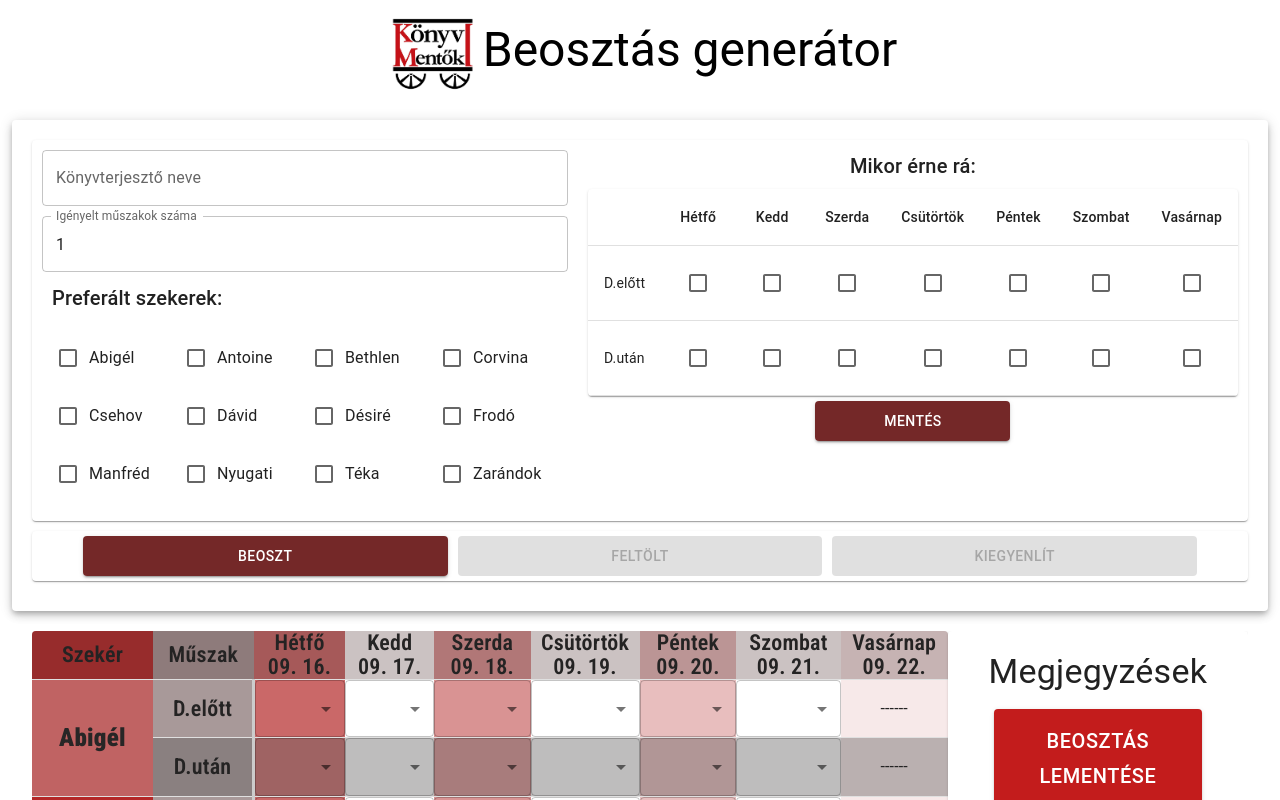
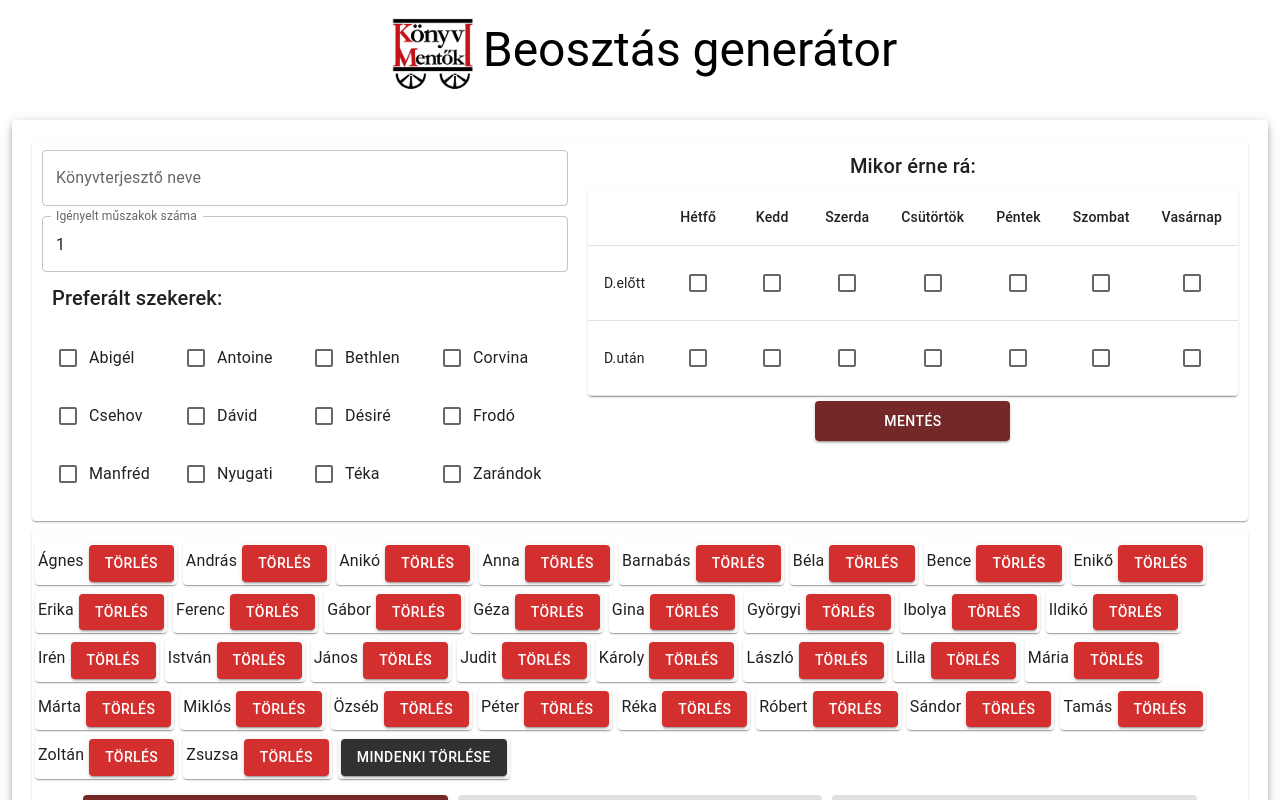
Before and after one commit to molnarbalazsnandor/szeker-beosztas, a React (Create React App) app in the folder szeker-beosztas/: page / in a window 1280 px wide. Shown: the top 800 px of the page. Built offline with nearby package versions, Linux system fonts and the light colour scheme.

Commit message:
backup branch

```diff
--- a/szeker-beosztas/src/App.js
+++ b/szeker-beosztas/src/App.js
@@ -9,7 +9,7 @@ import {
   fillRemainingShifts,
   equalizeShifts,
 } from "./components/scheduleUtils";
-/* import testEmployeesList from "./components/testEmployeesList"; */
+import testEmployeesList from "./components/testEmployeesList";
 import "./App.css";
 
 const App = () => {
@@ -17,7 +17,7 @@ const App = () => {
     const storedSchedule = JSON.parse(localStorage.getItem("schedule"));
     return storedSchedule || createInitialSchedule();
   });
-  const [employeesList, setEmployeesList] = useState([]);
+  const [employeesList, setEmployeesList] = useState(testEmployeesList);
   const [isSortClicked, setIsSortClicked] = useState(false);
 
   let theme = createTheme({
```
